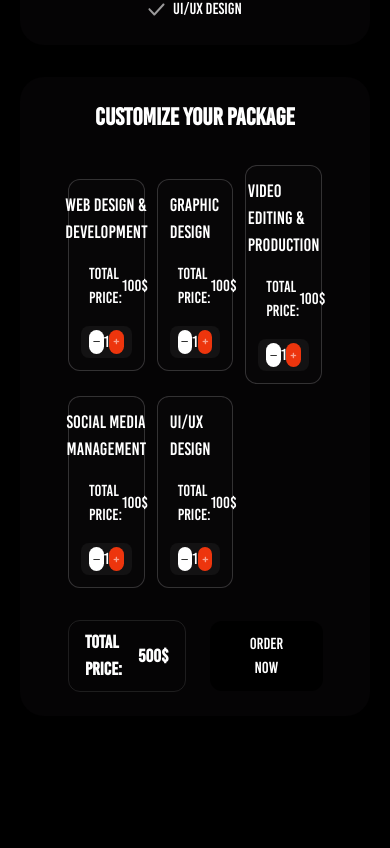
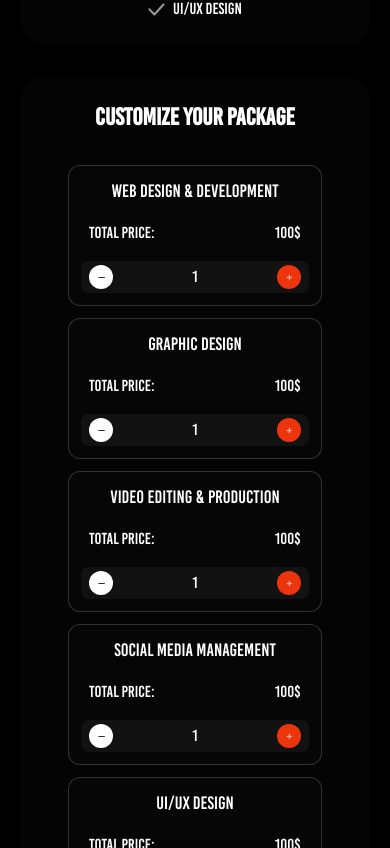
Before and after one commit to BELAL999/Aspect-agency, a React (Vite) app: page / in a window 390 px wide. Shown: the part 10016-10864 px from the top of the page. Built offline with nearby package versions, Linux system fonts and the light colour scheme.

Commit message:
responsive

```diff
--- a/src/components/CustomePakage.jsx
+++ b/src/components/CustomePakage.jsx
@@ -53,7 +53,7 @@ const CustomePakage = () => {
                 <div className='text-p1 font-bold text-2xl'>
                     <p>Customize your package</p>
                 </div>
-                <div className='grid grid-cols-3 justify-items-between items-center w-full gap-3 pt-8'>
+                <div className='grid gird-cols-1 sm:grid-cols-2 lg:grid-cols-3  md:grid-cols-3 justify-items-between items-center w-full gap-3 pt-8'>
                     {services.map((service) => (
                         <CutomePerServives
                             key={service.id}
```
